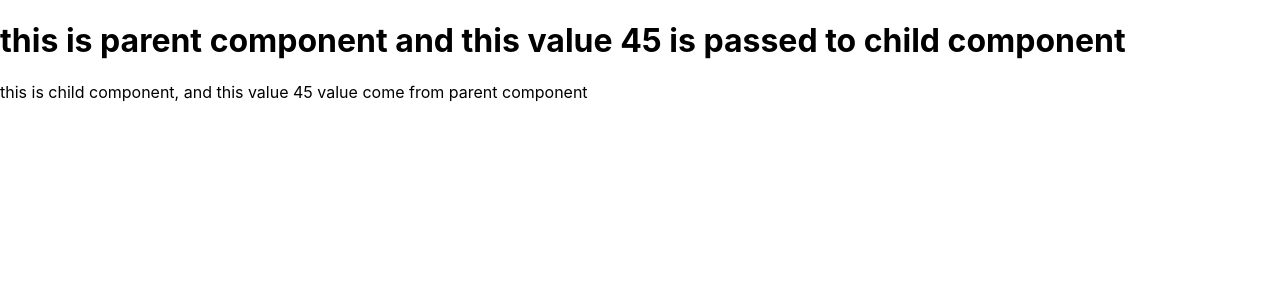
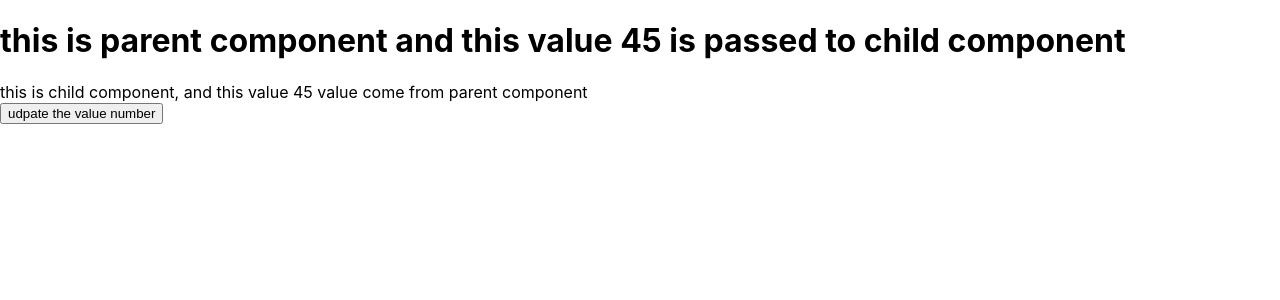
Before and after one commit to asgharibraheembaloch/bootcamp2020, a React (Create React App) app in the folder demo-usecontext/: page / in a window 1280 px wide. Shown: the top 300 px of the page. Built offline with nearby package versions, Linux system fonts and the light colour scheme.

Commit message:
use state for passing value from parent to child

```diff
--- a/demo-usecontext/src/App.js
+++ b/demo-usecontext/src/App.js
@@ -1,9 +1,10 @@
 import Parent from "./Parent";
 
 function App() {
+
   return (
     <div>
-      <Parent value={45}></Parent>
+      <Parent></Parent>
     </div>
   );
 }
--- a/demo-usecontext/src/Parent.js
+++ b/demo-usecontext/src/Parent.js
@@ -1,11 +1,13 @@
-import React from 'react'
+import React, { useState } from 'react'
 import Child from './Child'
 
 function Parent({value}) {
+    let [num, setNum] = useState(45)
   return (
     <div>
-        <h1>this is parent component and this value {value} is passed to child component</h1>
-        <Child value={value}></Child>
+        <h1>this is parent component and this value {num} is passed to child component</h1>
+        <Child value={num}></Child>
+        <button onClick={()=>{setNum(++num)}}>udpate the value number</button>
     </div>
   )
 }
```
